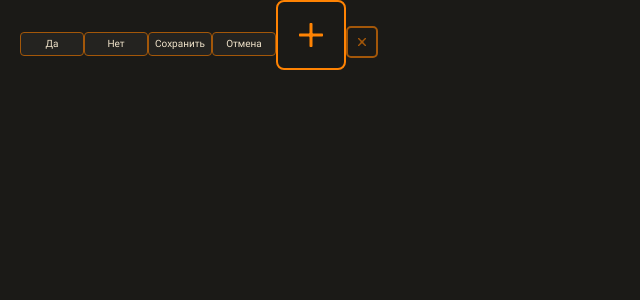
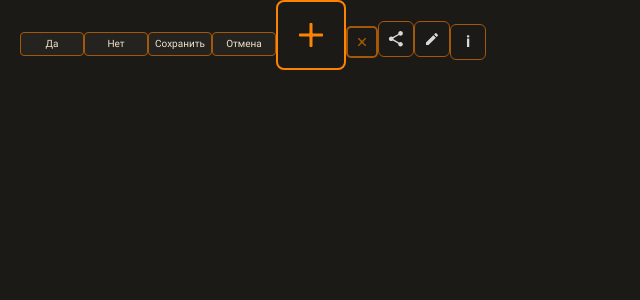
Before and after one commit to Fed9-han/ToDo, a React (Vite) app: page / in a window 1280 px wide. Shown: the top 300 px of the page, without its empty margins (0-640 px from the left). Built offline with nearby package versions, Linux system fonts and the light colour scheme.

Commit message:
added buttons share,edit,info

```diff
--- a/public/assets/style/_vars.scss
+++ b/public/assets/style/_vars.scss
@@ -13,4 +13,5 @@
 	--c-bginputs: #242320;
 	--c-bgsocial: #23221F;
 	--c-bglink: #2b2a27;
+  --c-icon:#D9D9D9;
 }
--- a/src/components/App.jsx
+++ b/src/components/App.jsx
@@ -2,6 +2,9 @@
 import ButtonText from './buttons/ButtonText'
 import ButtonAdd from './buttons/ButtonAdd'
 import ButtonDell from './buttons/ButtonDell'
+import ButtonShare from './buttons/ButtonShare'
+import ButtonEdit from './buttons/ButtonEdit'
+import ButtonInfo from './buttons/ButtonInfo'
 
 
 
@@ -14,6 +17,9 @@ function App() {
 			<ButtonText value='Отмена' />
 			<ButtonAdd />
 			<ButtonDell />
+			<ButtonShare />
+			<ButtonEdit />
+			<ButtonInfo />
 
 
 		</div>
--- /dev/null
+++ b/src/components/buttons/ButtonEdit.jsx
@@ -0,0 +1,10 @@
+import { IconEdit } from '../icons/IconEdit'
+import './style.scss'
+
+export default function ButtonEdit() {
+	return (
+		<button className='btn-edit'>
+			<IconEdit />
+		</button>
+	)
+}
--- /dev/null
+++ b/src/components/buttons/ButtonInfo.jsx
@@ -0,0 +1,9 @@
+
+import './style.scss'
+
+export default function ButtonInfo() {
+	return (
+		<button className='btn-info'>i
+		</button>
+	)
+}
--- /dev/null
+++ b/src/components/buttons/ButtonShare.jsx
@@ -0,0 +1,10 @@
+import { IconShare } from '../icons/IconShare'
+import './style.scss'
+
+export default function ButtonShare() {
+	return (
+		<button className='btn-share'>
+			<IconShare />
+		</button>
+	)
+}
--- a/src/components/buttons/style.scss
+++ b/src/components/buttons/style.scss
@@ -76,3 +76,80 @@
 		}
 	}
 }
+
+.btn-share {
+	display: inline-flex;
+	align-items: center;
+	justify-content: center;
+
+	width: 36px;
+	height: 36px;
+
+	border-radius: 6px;
+	border: 1px solid var(--c-passive);
+	background-color: var(--c-black);
+
+	> .icon-share {
+		fill: var(--c-icon);
+		&:hover {
+			fill: var(--c-accent);
+		}
+	}
+
+	&:hover {
+		background-color: var(--c-grey);
+		border-color: var(--c-accent);
+		.icon-share {
+			fill: var(--c-accent);
+		}
+	}
+}
+
+.btn-edit {
+	display: inline-flex;
+	align-items: center;
+	justify-content: center;
+
+	width: 36px;
+	height: 36px;
+
+	border-radius: 6px;
+	border: 1px solid var(--c-passive);
+	background-color: var(--c-black);
+
+	> .icon-edit {
+		fill: var(--c-icon);
+		&:hover {
+			fill: var(--c-accent);
+		}
+	}
+
+	&:hover {
+		background-color: var(--c-grey);
+		border-color: var(--c-accent);
+		.icon-edit {
+			fill: var(--c-accent);
+		}
+	}
+}
+.btn-info {
+
+
+	width: 36px;
+	height: 36px;
+
+	border-radius: 6px;
+	border: 1px solid var(--c-passive);
+	background-color: var(--c-black);
+
+	color: var(--c-icon);
+	font-weight: 700;
+	line-height: 112%;
+	text-align: center;
+
+	&:hover {
+		background-color: var(--c-grey);
+		border-color: var(--c-accent);
+		color: var(--c-accent);
+	}
+}
--- /dev/null
+++ b/src/components/icons/IconEdit.jsx
@@ -0,0 +1,20 @@
+export const IconEdit = () => {
+	return (
+		<svg
+			className='icon-edit'
+			xmlns='http://www.w3.org/2000/svg'
+			width='16'
+			height='16'
+			viewBox='0 0 16 16'
+		>
+			<g clip-path='url(#clip0_23_92)'>
+				<path d='M2 11.5V14H4.5L11.8733 6.62667L9.37333 4.12667L2 11.5ZM13.8067 4.69334C14.0667 4.43334 14.0667 4.01334 13.8067 3.75334L12.2467 2.19334C11.9867 1.93334 11.5667 1.93334 11.3067 2.19334L10.0867 3.41334L12.5867 5.91334L13.8067 4.69334Z' />
+			</g>
+			<defs>
+				<clipPath id='clip0_23_92'>
+					<rect width='16' height='16' />
+				</clipPath>
+			</defs>
+		</svg>
+	)
+}
--- /dev/null
+++ b/src/components/icons/IconShare.jsx
@@ -0,0 +1,13 @@
+export const IconShare = () => {
+	return (
+		<svg
+			className='icon-share'
+			xmlns='http://www.w3.org/2000/svg'
+			width='16'
+			height='16'
+			viewBox='0 0 16 16'
+		>
+			<path d='M12.5556 10.9511C11.9645 10.9511 11.4356 11.1844 11.0311 11.55L5.48558 8.32222C5.52447 8.14333 5.55558 7.96444 5.55558 7.77778C5.55558 7.59111 5.52447 7.41222 5.48558 7.23333L10.9689 4.03667C11.3889 4.42556 11.9411 4.66667 12.5556 4.66667C13.8467 4.66667 14.8889 3.62444 14.8889 2.33333C14.8889 1.04222 13.8467 0 12.5556 0C11.2645 0 10.2222 1.04222 10.2222 2.33333C10.2222 2.52 10.2534 2.69889 10.2922 2.87778L4.80892 6.07444C4.38892 5.68556 3.83669 5.44444 3.22225 5.44444C1.93114 5.44444 0.888916 6.48667 0.888916 7.77778C0.888916 9.06889 1.93114 10.1111 3.22225 10.1111C3.83669 10.1111 4.38892 9.87 4.80892 9.48111L10.3467 12.7167C10.3078 12.88 10.2845 13.0511 10.2845 13.2222C10.2845 14.4744 11.3034 15.4933 12.5556 15.4933C13.8078 15.4933 14.8267 14.4744 14.8267 13.2222C14.8267 11.97 13.8078 10.9511 12.5556 10.9511Z' />
+		</svg>
+	)
+}
```
